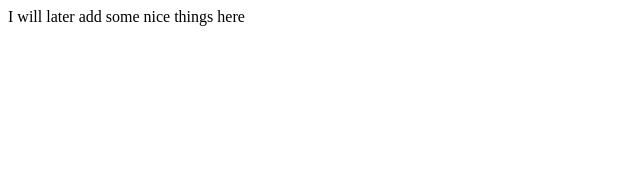
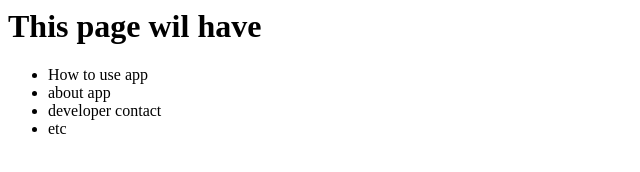
Before and after one commit to drarkadeep/pe-app-data, a plain HTML site: page index.html in a window 1280 px wide. Shown: the whole page, without its empty margins (0-640 px from the left). Drawn offline with Linux system fonts and the light colour scheme.

Commit message:
hahahahahaha

```diff
--- a/index.html
+++ b/index.html
@@ -1 +1,11 @@
-I will later add some nice things here
+<html><head><meta name="viewport" content="width=device-width"></head>
+  <body>
+    <h1>This page wil have</h1>
+    <ul>
+      <li>How to use app</li>
+      <li>about app</li>
+      <li>developer contact</li>
+      <li>etc</li>
+    </ul>
+  </body>
+</html>
```
